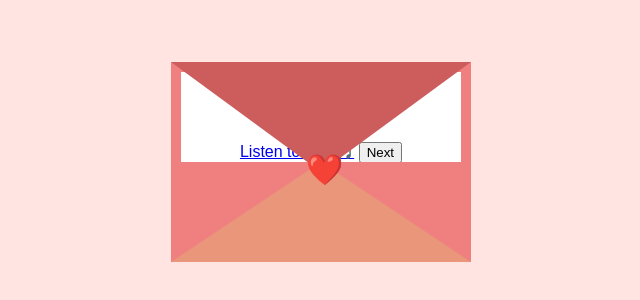
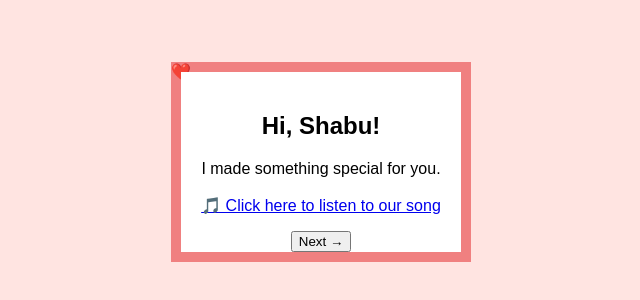
Before and after one commit to Parthmalu/Valentine, a plain HTML site: page index.html in a window 1280 px wide. Shown: the part 238-538 px from the top of the page, without its empty margins (319-959 px from the left). Drawn offline with nearby package versions, Linux system fonts and the light colour scheme.

Commit message:
Update index.html

```diff
--- a/index.html
+++ b/index.html
@@ -3,39 +3,51 @@
   <head>
     <meta charset="UTF-8" />
     <meta name="viewport" content="width=device-width, initial-scale=1.0" />
-    <title>For Shabu</title>
+    <title>For Shabu ❤️</title>
     <link rel="stylesheet" href="style.css" />
-    <!-- Confetti Library -->
+    <link
+      href="https://fonts.googleapis.com/css2?family=Dancing+Script:wght@700&family=Quicksand:wght@500&display=swap"
+      rel="stylesheet"
+    />
     <script src="https://cdn.jsdelivr.net/npm/canvas-confetti@1.6.0/dist/confetti.browser.min.js"></script>
   </head>
   <body>
     <div id="container">
-      <!-- Page 1: The Envelope -->
+      <!-- Page 1: Beautiful Envelope -->
       <div id="page1" class="page active">
         <div class="envelope-wrapper" onclick="openEnvelope()">
           <div class="envelope">
-            <div class="front"></div>
-            <div class="top"></div>
+            <div class="top-flap"></div>
+            <div class="body"></div>
             <div class="letter">
-              <p>Hi, Shabu</p>
-              <a href="https://youtu.be/xGPeNN9S0Fg?si=7kVZRK8SbCnKiCTh" target="_blank">Listen to this 🎵</a>
-              <button class="next-btn" onclick="nextPage(event)">Next</button>
+              <h2 class="letter-title">Hi, Shabu!</h2>
+              <p class="letter-text">
+                I made something special for you.
+                <br /><br />
+                <a
+                  href="https://your-song-link.com"
+                  target="_blank"
+                  class="song-link"
+                  >🎵 Click here to listen to our song</a
+                >
+              </p>
+              <button class="next-btn" onclick="nextPage(event)">Next →</button>
             </div>
-            <div class="heart">❤️</div>
+            <div class="heart-seal">❤️</div>
           </div>
         </div>
       </div>
 
-      <!-- Page 2: The Question -->
+      <!-- Page 2: The Proposal -->
       <div id="page2" class="page">
-        <div class="question-card">
+        <div class="proposal-card">
           <h1>I like you too much!!</h1>
           <p>Will you be my Valentine?</p>
-          <div class="btns">
+          <div class="button-group">
             <button id="yesBtn" onclick="celebrate()">Yes</button>
             <button id="noBtn" onmouseover="moveNo()">No</button>
           </div>
-          <h2 id="yayText" style="display: none">Yayy! ❤️</h2>
+          <h2 id="yayText">Yayy! ❤️ I knew you'd say yes!</h2>
         </div>
       </div>
     </div>
```
